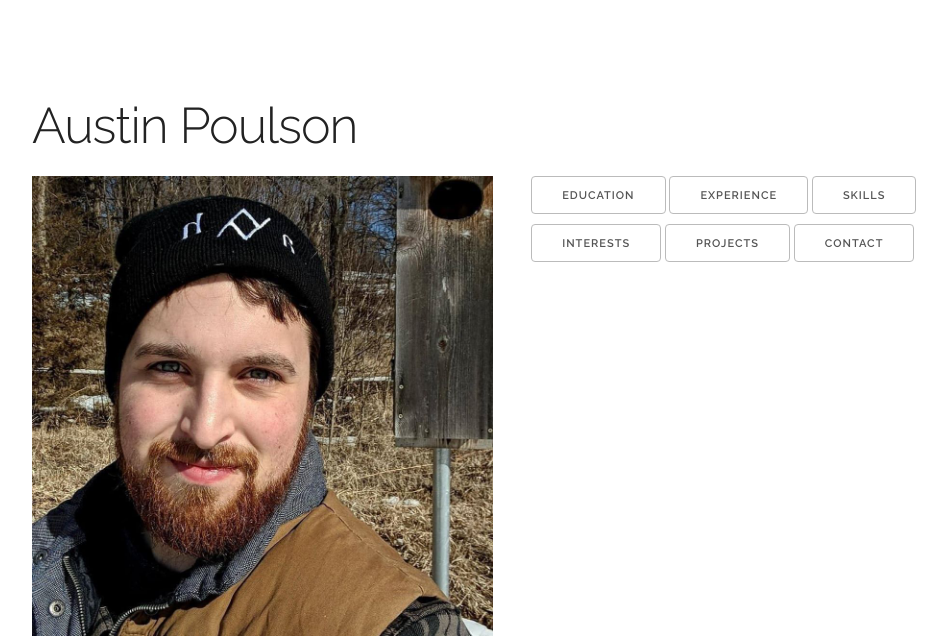
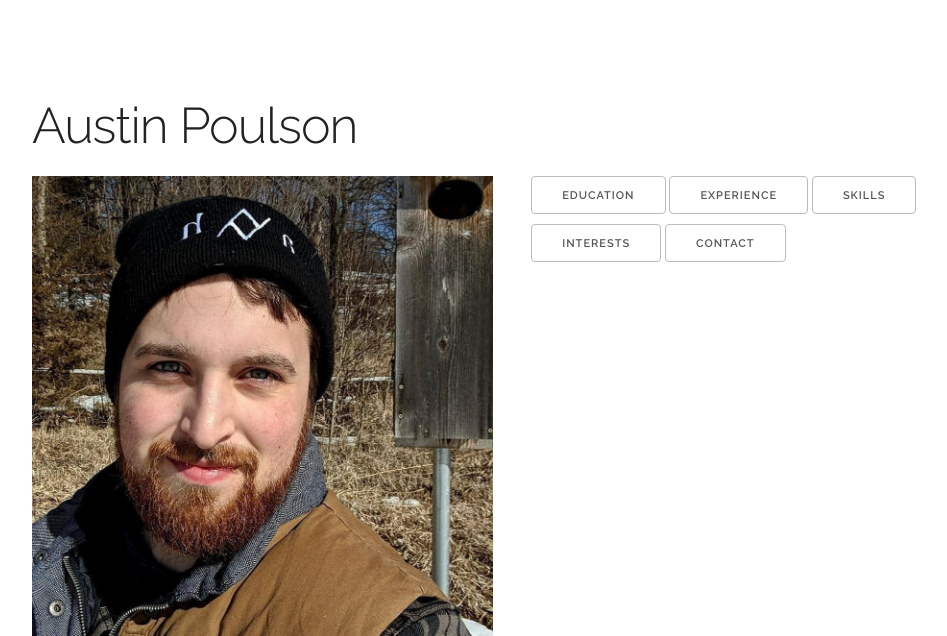
Before and after one commit to AustinPoulson/Austinpoulsoncom, a PHP site: page / in a window 1280 px wide. Shown: the top 636 px of the page, without its empty margins (128-1075 px from the left). Run offline with PHP 8.4, Linux system fonts and the light colour scheme; some libraries are stand-ins or nearby versions.

Commit message:
Remove projects page link

```diff
--- a/index.php
+++ b/index.php
@@ -67,7 +67,6 @@
       	<a class="button" href="#experience">Experience</a>
      	<a class="button" href="#skills">Skills</a>
      	<a class="button" href="#interests">Interests</a>
-   		<a class="button" href="projects.php">Projects</a>
    		<a class="button" href="#contact">Contact</a>
       	<div class="three columns" width="100%">
 
```
